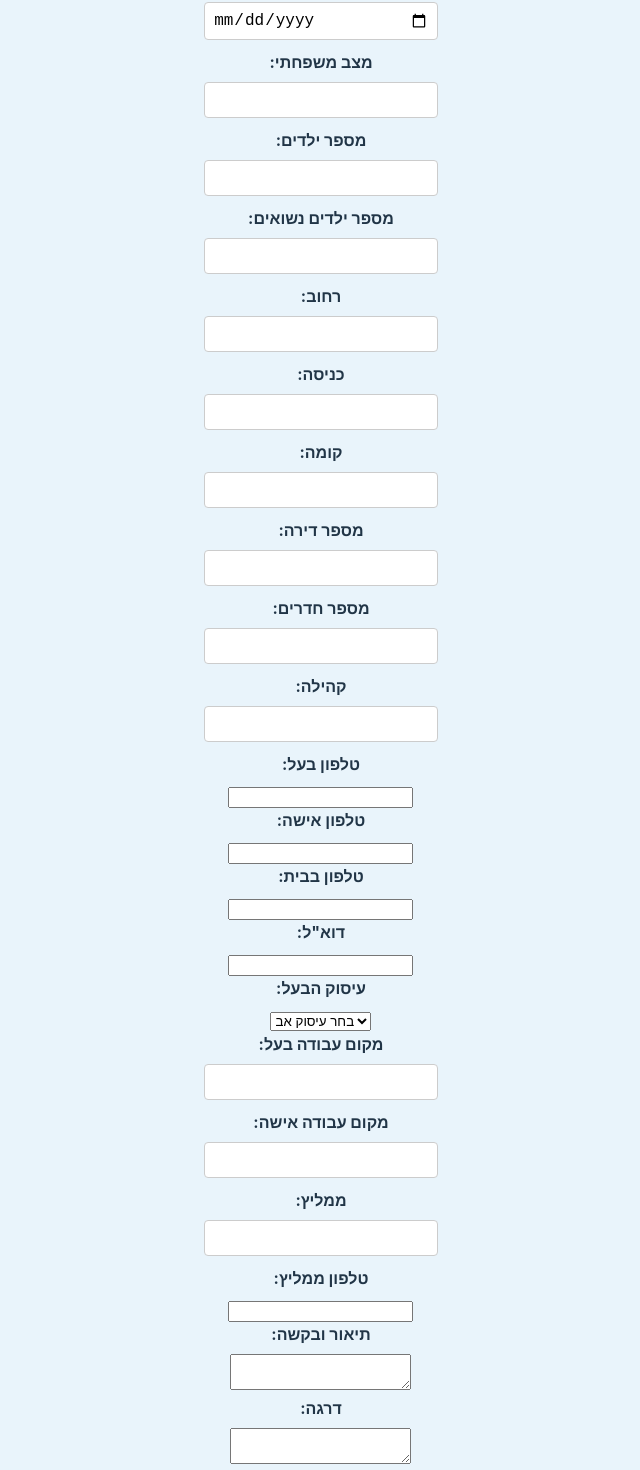
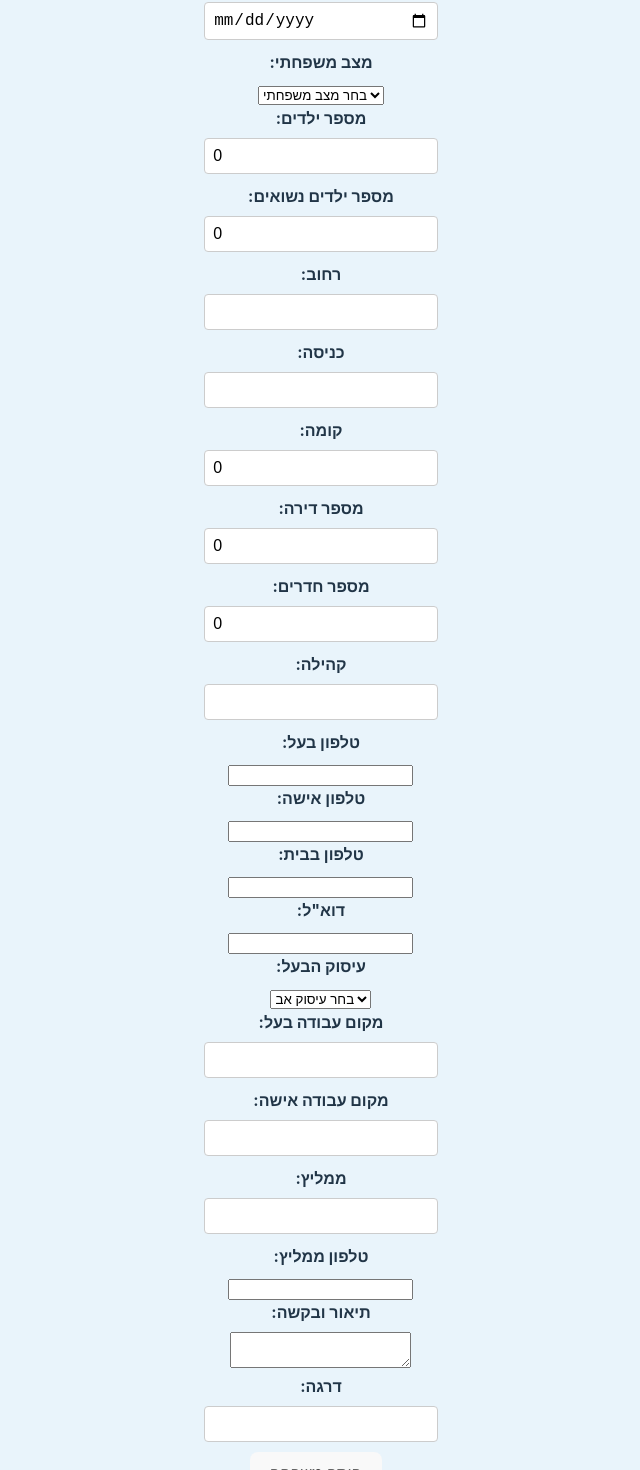
Before and after one commit to racheld82/Client-side-final-project, a React (Vite) app in the folder clientside/: page /families/add in a window 1280 px wide. Shown: the part 608-2078 px from the top of the page, without its empty margins (319-959 px from the left). Built offline with nearby package versions, Linux system fonts and the light colour scheme.

Commit message:
fixed for first usage

```diff
--- a/clientside/src/components/bank/AddBankForm.jsx
+++ b/clientside/src/components/bank/AddBankForm.jsx
@@ -1,4 +1,4 @@
-import React, { useState, useEffect } from 'react';
+import React, { useState } from 'react';
 
 const AddBankForm = ({ familyIndex }) => {
   const [bank, setBank] = useState("");
@@ -7,12 +7,12 @@ const AddBankForm = ({ familyIndex }) => {
 
   const handleSubmit = (e) => {
     e.preventDefault();
-    const bankData={
-        "familyIndex":familyIndex,
-        "bank":bank,
-        "branch":branch,
-        "account":account
-    }
+    const bankData = {
+      familyIndex: familyIndex,
+      bank: bank,
+      branch: branch,
+      account: account
+    };
     fetch(`http://localhost:8080/bankAccount`, {
       method: 'POST',
       credentials: 'include',
@@ -29,16 +29,16 @@ const AddBankForm = ({ familyIndex }) => {
 
   return (
     <div>
-      <h2>עדכון פרטי חשבון בנק</h2>
+      <h2>הוספת פרטי חשבון בנק</h2>
       <form onSubmit={handleSubmit} className='edit-form'>
         <label>:בנק</label>
-        <input type="text" name="bank"  onChange={(e)=>setBank(e)} required />
+        <input type="text" name="bank" onChange={(e) => setBank(e.target.value)} required />
 
         <label>:סניף</label>
-        <input type="number" name="branch" onChange={(e)=>setBranch(e)} required />
+        <input type="number" name="branch" onChange={(e) => setBranch(parseInt(e.target.value, 10))} required />
 
         <label>:מספר חשבון</label>
-        <input type="number" name="account" onChange={(e)=>setAccount(e)} required/>
+        <input type="number" name="account" onChange={(e) => setAccount(parseInt(e.target.value, 10))} required/>
 
         <button type="submit">שלח פרטים</button>
       </form>
--- a/clientside/src/components/bank/UpdateBankForm.jsx
+++ b/clientside/src/components/bank/UpdateBankForm.jsx
@@ -1,15 +1,18 @@
 import React, { useState, useEffect } from 'react';
+import AddBankForm from './AddBankForm';
 
 const UpdateBankForm = ({ familyIndex, onClose, setParentBankData }) => {
-  const [bankData, setBankData] = useState({});
+  const [bankData, setBankData] = useState(null);
 
   useEffect(() => {
-
     fetch(`http://localhost:8080/bankAccount?familyIndex=${familyIndex}`, {
       credentials: 'include'
     })
       .then(response => response.json())
-      .then(result => {setBankData(result.data[0])});
+      .then(result => {
+        const data = result.data[0];
+        setBankData(data);
+      });
   }, [familyIndex]);
 
   const handleInputChange = (e) => {
@@ -29,32 +32,36 @@ const UpdateBankForm = ({ familyIndex, onClose, setParentBankData }) => {
     })
       .then(response => response.json())
       .then(data => {
-        setParentBankData(bankData)
+        setParentBankData(bankData);
         console.log('Bank account details updated:', data);
       })
       .catch(error => {
-        console.error('Error updating band account:', error);
+        console.error('Error updating bank account:', error);
       });
     onClose();
   };
 
   return (
+    <>
+    {bankData?
     <div>
       <h2>עדכון פרטי חשבון בנק</h2>
       <form onSubmit={handleSubmit} className='edit-form'>
         <label>:בנק</label>
-        <input type="text" name="bank" defaultValue={bankData.bank} onChange={handleInputChange} required />
+        <input type="text" name="bank" defaultValue={bankData.bank || ''} onChange={handleInputChange} required />
 
         <label>:סניף</label>
-        <input type="number" name="branch" defaultValue={bankData.branch} onChange={handleInputChange} />
+        <input type="number" name="branch" defaultValue={bankData.branch || 0} onChange={handleInputChange} />
 
         <label>:מספר חשבון</label>
-        <input type="number" name="account" defaultValue={bankData.account} onChange={handleInputChange} />
+        <input type="number" name="account" defaultValue={bankData.account || 0} onChange={handleInputChange} />
 
         <button type="submit">עדכן פרטים</button>
-        <button onClick={() => {onClose();}}>ביטול</button>
+        <button type="button" onClick={onClose}>ביטול</button>
       </form>
-    </div>
+    </div>:
+    <AddBankForm  familyIndex={familyIndex}/>}
+    </>
   );
 };
 
--- a/clientside/src/components/children/AddChildForm.jsx
+++ b/clientside/src/components/children/AddChildForm.jsx
@@ -1,5 +1,5 @@
 import React, {useState} from 'react';
-const AddChildForm = ({familyIndex, onClose, setChildrenData}) => {
+const AddChildForm = ({familyIndex, onClose}) => {
     const [childName, setChildName] = useState('');
     const [childId, setChildId] = useState(null);
     const [childDOB, setChildDOB] = useState('');
@@ -32,7 +32,6 @@ const AddChildForm = ({familyIndex, onClose, setChildrenData}) => {
       })
       .then(response => response.json())
       .then(data => {
-        setChildrenData(prev => [...prev, newChild]);
         setChildName('');
         setChildDOB('');
         setSchoolOrJobPlace('');
@@ -40,7 +39,6 @@ const AddChildForm = ({familyIndex, onClose, setChildrenData}) => {
         setChildIncomes(null);
         setAdditionalExpensesDescription('');
         setAdditionalExpensesSum(null);
-        onClose();
       })
       .catch(error => console.error('Error adding child:', error));
     };
--- a/clientside/src/components/expenses/AddExpenseForm.jsx
+++ b/clientside/src/components/expenses/AddExpenseForm.jsx
@@ -43,7 +43,7 @@ const AddExpenseForm = ({ familyIndex, onClose, setParentExpenseData }) => {
         <label>:סכום הוצאה</label>
         <input type="number" name="expenseSum" value={expenseData.expenseSum} onChange={handleInputChange} required />
         <button type="submit">הוסף הוצאה</button>
-        <button onClick={() => onClose()}>ביטול</button>
+        <button type="button" onClick={() => onClose()}>ביטול</button>
       </form>
     </div>
   );
--- a/clientside/src/components/family/AddFamilyForm.jsx
+++ b/clientside/src/components/family/AddFamilyForm.jsx
@@ -12,28 +12,28 @@ const AddFamilyForm = () => {
     familyName: '',
     husbandName: '',
     wifeName: '',
-    husbandId: '',
-    wifeId: '',
-    husbandDob: '',
-    wifeDob: '',
+    husbandId: null,
+    wifeId: null,
+    husbandDob: null,
+    wifeDob: null,
     familyStatus: '',
-    numberOfChildren: '',
-    numberOfMarriedChildren: '',
+    numberOfChildren: 0,
+    numberOfMarriedChildren: 0,
     street: '',
     entrance: '',
-    floor: '',
-    appartmentNumber: '',
-    numberOfRooms: '',
+    floor: 0,
+    appartmentNumber: 0,
+    numberOfRooms: 0,
     community: '',
-    husbandsPhone: '',
-    wifePhone: '',
-    homePhone: '',
-    email: '',
-    husbandOccupation: '',
+    husbandsPhone: null,
+    wifePhone: null,
+    homePhone: null,
+    email: null,
+    husbandOccupation: null,
     husbandOccupationPlace: '',
     wifeOccupationPlace: '',
     recommender: '',
-    recommendersPhone: '',
+    recommendersPhone: null,
     descriptionAndRequest: '',
     familyLevel: ''
 
@@ -90,7 +90,13 @@ const AddFamilyForm = () => {
         <input type="date" name="wifeDob" value={familyData.wifeDob} onChange={handleInputChange} />
 
         <label>:מצב משפחתי</label>
-        <input type="text" name="familyStatus" value={familyData.familyStatus} onChange={handleInputChange} />
+        <select name="familyStatus" value={familyData.familyStatus} onChange={handleInputChange}>
+          <option value="">בחר מצב משפחתי</option>
+          <option value="נשואים">נשואים</option>
+          <option value="גרוש/ה">גרוש/ה</option>
+          <option value="אלמנ/ה">אלמנ/ה</option>
+          <option value="פרודים">פרודים</option>
+        </select>
 
         <label>:מספר ילדים</label>
         <input type="number" name="numberOfChildren" value={familyData.numberOfChildren} onChange={handleInputChange} />
@@ -152,16 +158,16 @@ const AddFamilyForm = () => {
         <textarea name="descriptionAndRequest" value={familyData.descriptionAndRequest} onChange={handleInputChange} />
 
         <label>:דרגה</label>
-        <textarea name="familyLevel" value={familyData.familyLevel} onChange={handleInputChange} />
+        <input type='text' name="familyLevel" value={familyData.familyLevel} onChange={handleInputChange} />
         <div>
           <button type="submit">הוסף משפחה</button>
         </div>
         {familyIndex && <>
+          <AddBankForm familyIndex={familyIndex} />
           <AddChildForm familyIndex={familyIndex} />
           <AddExpenseForm familyIndex={familyIndex} />
           <AddIncomeForm familyIndex={familyIndex} />
           <AddDebtForm familyIndex={familyIndex} />
-          <AddBankForm familyIndex={familyIndex} />
         </>
         }
 
--- a/clientside/src/components/incomes/AddIncomeForm.jsx
+++ b/clientside/src/components/incomes/AddIncomeForm.jsx
@@ -1,48 +1,71 @@
 import React, { useState } from 'react';
 
-const AddIncomeForm = ({ familyIndex }) => {
+const AddIncomeForm = ({ familyIndex, YEAR, onClose }) => {
   const [incomeData, setIncomeData] = useState({
     familyIndex: familyIndex,
-    husbandIncomesSum: '',
-    wifeIncomesSum: '',
-    addtionalIncomesDescription: '',
-    addtionalIncomesSum: '',
-    childAllowance: '',
-    residualAllowance: '',
-    disabilityFund: '',
-    guaranteedIncome: '',
-    rentAssitance: '',
-    alimony: '',
-    familySupport: '',
-    charitySupport: '',
-    propertyIncomes: '',
-    totalIncomes: '',
+    husbandIncomesSum: 0,
+    wifeIncomesSum: 0,
+    additionalIncomesDescription: 0,
+    additionalIncomesSum: 0,
+    childAllowance: 0,
+    residualAllowance: 0,
+    disabilityFund: 0,
+    guaranteedIncome: 0,
+    rentAssitance: 0,
+    alimony: 0,
+    familySupport: 0,
+    charitySupport: 0,
+    propertyIncomes: 0,
+    totalIncomes: 0
   });
-  const [totalIncome, setTotalIncome]=useState(0);
+
+  const calculateTotalIncome = () => {
+    return [
+      'husbandIncomesSum',
+      'wifeIncomesSum',
+      'additionalIncomesSum',
+      'childAllowance',
+      'residualAllowance',
+      'disabilityFund',
+      'guaranteedIncome',
+      'rentAssitance',
+      'alimony',
+      'familySupport',
+      'charitySupport',
+      'propertyIncomes'
+    ].reduce((acc, key) => acc + (parseFloat(incomeData[key]) || 0), 0);
+  };
 
   const handleInputChange = (e) => {
     const { name, value } = e.target;
-    if(name!='addtionalIncomesDescription')
-      setTotalIncome(totalIncome+value);
-    setIncomeData({ ...incomeData, [name]: value });
-
+    setIncomeData({
+      ...incomeData,
+      [name]: value
+    });
   };
-
 
   const handleSubmit = (e) => {
     e.preventDefault();
-    setIncomeData({ ...incomeData, [totalIncomes]: totalIncome });
-    fetch('http://localhost:8080/incomes', {
+
+    const totalIncome = calculateTotalIncome();
+
+    const updatedIncomeData = {
+      ...incomeData,
+      totalIncomes: totalIncome
+    };
+
+    fetch(`http://localhost:8080/incomes/${YEAR}`, {
       method: 'POST',
       credentials: 'include',
       headers: {
         'Content-Type': 'application/json',
       },
-      body: JSON.stringify(incomeData),
+      body: JSON.stringify(updatedIncomeData),
     })
       .then(response => response.json())
       .then(data => {
         console.log('Income added:', data);
+        if (onClose) onClose();
       })
       .catch(error => {
         console.error('Error adding income:', error);
@@ -60,10 +83,10 @@ const AddIncomeForm = ({ familyIndex }) => {
         <input type="number" name="wifeIncomesSum" value={incomeData.wifeIncomesSum} onChange={handleInputChange} required />
 
         <label>תיאור הכנסות נוספות:</label>
-        <input type="text" name="addtionalIncomesDescription" value={incomeData.addtionalIncomesDescription} onChange={handleInputChange} />
+        <input type="text" name="additionalIncomesDescription" value={incomeData.additionalIncomesDescription} onChange={handleInputChange} />
 
         <label>סכום הכנסות נוספות:</label>
-        <input type="number" name="addtionalIncomesSum" value={incomeData.addtionalIncomesSum} onChange={handleInputChange} />
+        <input type="number" name="additionalIncomesSum" value={incomeData.additionalIncomesSum} onChange={handleInputChange} />
 
         <label>קצבאות ילדים:</label>
         <input type="number" name="childAllowance" value={incomeData.childAllowance} onChange={handleInputChange} />
@@ -92,10 +115,11 @@ const AddIncomeForm = ({ familyIndex }) => {
         <label>הכנסות מנכסים:</label>
         <input type="number" name="propertyIncomes" value={incomeData.propertyIncomes} onChange={handleInputChange} />
 
-        {/* <label>סך הכל הכנסות:</label>
-        <input type="number" name="totalIncomes" value={incomeData.totalIncomes} onChange={handleInputChange} required /> */}
+        <label>סך הכל הכנסות:</label>
+        <input type="number" name="totalIncomes" value={calculateTotalIncome()} readOnly />
 
         <button type="submit">הוסף הכנסה</button>
+        <button type="button" onClick={onClose}>ביטול</button>
       </form>
     </div>
   );
--- a/clientside/src/components/incomes/IncomesDetails.jsx
+++ b/clientside/src/components/incomes/IncomesDetails.jsx
@@ -1,46 +1,57 @@
 import React, { useState, useEffect } from 'react';
 import UpdateIncomesForm from './UpdateIncomesForm';
+import AddIncomesForm from './AddIncomeForm';
 
 const IncomesDetails = ({ familyIndex }) => {
-  const [incomeData, setIncomeData] = useState([]);
-  const [lastYearIncomeData, setLastYearIncomeData] = useState([]);
+  const [incomeData, setIncomeData] = useState(null); // השתמש ב-null במקום []
+  const [lastYearIncomeData, setLastYearIncomeData] = useState(null); // השתמש ב-null במקום []
   const [updatingIncomes, setUpdatingIncomes] = useState(false);
   const YEAR = 2024;
-
 
   useEffect(() => {
     fetch(`http://localhost:8080/incomes?familyIndex=${familyIndex}&year=${YEAR}`, {
       credentials: 'include'
     })
-      .then((response) => response.json())
-      .then((result) => setIncomeData(result.data[0]));
-      fetch(`http://localhost:8080/incomes?familyIndex=${familyIndex}&year=${YEAR-1}`, {
+      .then(response => response.json())
+      .then(result => setIncomeData(result.data[0]))
+      .catch(error => {
+        console.error('Error fetching current year income data:', error);
+        setIncomeData(null); // במקרה של שגיאה, קבע את המידע ל-null
+      });
+
+    // קבלת נתוני השנה הקודמת
+    fetch(`http://localhost:8080/incomes?familyIndex=${familyIndex}&year=${YEAR - 1}`, {
       credentials: 'include'
     })
-      .then((response) => response.json())
-      .then((result) => setLastYearIncomeData(result.data[0]));
+      .then(response => response.json())
+      .then(result => setLastYearIncomeData(result.data[0])) // עדכן בהתאם למבנה הנתונים
+      .catch(error => {
+        console.error('Error fetching previous year income data:', error);
+        setLastYearIncomeData(null); // במקרה של שגיאה, קבע את המידע ל-null
+      });
 
   }, [familyIndex]);
 
-  const IncomesMonitor=()=>{
+  const IncomesMonitor = () => {
+    if (!incomeData || !lastYearIncomeData) {
+      return 'לא ניתן לחשב שינויים, נתונים חסרים';
+    }
+
     const incomeDifference = incomeData.totalIncomes - lastYearIncomeData.totalIncomes;
     const incomeChangePercentage = (incomeDifference / lastYearIncomeData.totalIncomes) * 100;
 
-  let message;
     if (incomeDifference > 0) {
-      message = `ההכנסות גדלו ב ${incomeChangePercentage.toFixed(2)}%`;
+      return `ההכנסות גדלו ב ${incomeChangePercentage.toFixed(2)}%`;
     } else if (incomeDifference < 0) {
-    message = `ההכנסות קטנו ב ${Math.abs(incomeChangePercentage.toFixed(2))}%`;
+      return `ההכנסות קטנו ב ${Math.abs(incomeChangePercentage.toFixed(2))}%`;
     } else {
-    message = `ההכנסות לא השתנו משנה לשנה`;
+      return `ההכנסות לא השתנו משנה לשנה`;
     }
-
-  return message;
-}
+  };
 
   const handleCloseModal = () => {
     setUpdatingIncomes(false);
-}
+  };
 
   return (
     <div className="table-container">
@@ -49,7 +60,7 @@ const handleCloseModal = () => {
       {updatingIncomes && (
         <div className="modal-overlay">
           <div className="modal-content">
-            <UpdateIncomesForm familyIndex={familyIndex} onClose={handleCloseModal} />
+            <AddIncomesForm familyIndex={familyIndex} onClose={handleCloseModal} YEAR={YEAR} />
           </div>
         </div>
       )}
@@ -114,7 +125,7 @@ const handleCloseModal = () => {
                 <td>{lastYearIncomeData.charitySupport}</td>
                 <td>{lastYearIncomeData.propertyIncomes}</td>
                 <td>{lastYearIncomeData.totalIncomes}</td>
-              <td>{YEAR-1}</td>
+                <td>{YEAR - 1}</td>
               </tr>
             ) : (
               <tr>
@@ -123,8 +134,8 @@ const handleCloseModal = () => {
             )}
           </tbody>
         </table>
+        {incomeData && lastYearIncomeData ? <p>{IncomesMonitor()}</p> : null}
       </div>
-      <p>{IncomesMonitor()}</p>
     </div>
   );
 };
--- a/clientside/src/components/incomes/UpdateIncomesForm.jsx
+++ b/clientside/src/components/incomes/UpdateIncomesForm.jsx
@@ -1,7 +1,8 @@
 import React, { useState, useEffect } from 'react';
+import AddIncomeForm from './AddIncomeForm';
 
 const UpdateIncomesForm = ({ familyIndex, onClose }) => {
-    const [incomesData, setIncomesData] = useState({});
+    const [incomesData, setIncomesData] = useState(null);
     const YEAR = 2024;
     useEffect(() => {
         fetch(`http://localhost:8080/incomes?familyIndex=${familyIndex}&year=${YEAR}`, {
@@ -49,6 +50,7 @@ const UpdateIncomesForm = ({ familyIndex, onClose }) => {
 
 
     return (
+        <>{incomesData?
         <div>
             <h2>עדכון פרטי הכנסות</h2>
             <form onSubmit={handleSubmit} className='edit-form'>
@@ -93,7 +95,9 @@ const UpdateIncomesForm = ({ familyIndex, onClose }) => {
                 <button type="submit">עדכן פרטים</button>
                 <button onClick={() => { onClose(); }}>ביטול</button>
             </form>
-        </div>
+        </div>:
+        <AddIncomeForm familyIndex={familyIndex}/>}
+        </>
     );
 };
 
```
Lines whose indentation alone changed are shown as unchanged.
